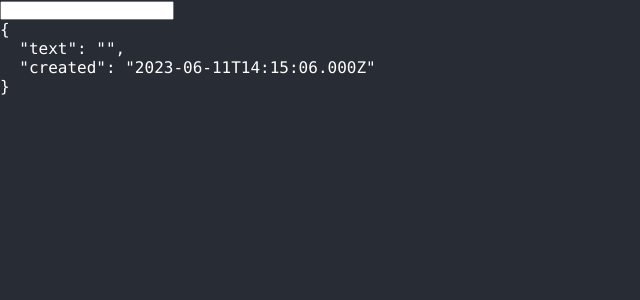
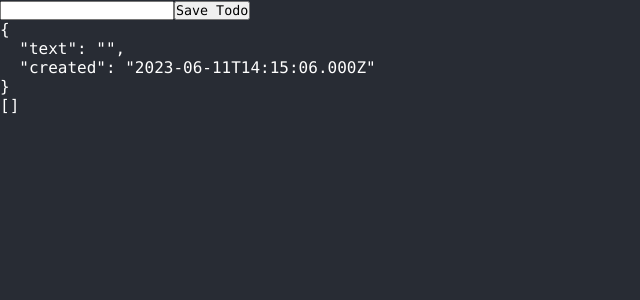
Before and after one commit to dmm22/todo, a React (Vite) app: page / in a window 1280 px wide. Shown: the top 300 px of the page, without its empty margins (0-640 px from the left). Built offline with nearby package versions, Linux system fonts and the light colour scheme.

Commit message:
Add function to save todos

```diff
--- a/src/components/CurrentTodo.tsx
+++ b/src/components/CurrentTodo.tsx
@@ -4,18 +4,25 @@ interface CurrentTodoProps {
     created: Date
   }
   editCurrentTodo: (newText: string) => void
+  todoInputRef: React.MutableRefObject<HTMLInputElement | null>
+  saveCurrentTodo: (key?: string) => void
 }
 
 export default function CurrentTodo({
   currentTodo,
   editCurrentTodo,
+  todoInputRef,
+  saveCurrentTodo,
 }: CurrentTodoProps) {
   return (
     <div>
       <input
         onChange={e => editCurrentTodo(e.target.value)}
         value={currentTodo.text}
+        ref={todoInputRef}
+        onKeyDown={e => saveCurrentTodo(e.key)}
       />
+      <button onClick={() => saveCurrentTodo()}>Save Todo</button>
     </div>
   )
 }
--- a/src/components/Todos.tsx
+++ b/src/components/Todos.tsx
@@ -1,14 +1,38 @@
-import { useState } from "react"
+import { useState, useRef } from "react"
 import CurrentTodo from "./CurrentTodo"
+import Todo from "../types/todo"
 
 export default function Todos() {
+  const [todos, setTodos] = useState<Todo[]>([])
   const [currentTodo, setCurrentTodo] = useState({
     text: "",
     created: new Date(),
   })
 
+  const todoInputRef = useRef<HTMLInputElement | null>(null)
+
   function editCurrentTodo(newText: string) {
     setCurrentTodo(currentTodo => ({ ...currentTodo, text: newText }))
+  }
+
+  function saveCurrentTodo(key?: string) {
+    if (!key || key === "Enter") {
+      const existingTodoIndex = todos.findIndex(
+        ({ created }) => created === currentTodo.created
+      )
+
+      if (existingTodoIndex >= 0) {
+        setTodos(todos =>
+          todos.map(todo =>
+            todo.created === currentTodo.created ? currentTodo : todo
+          )
+        )
+      } else {
+        setTodos(todos => [...todos, currentTodo])
+        todoInputRef.current?.focus()
+      }
+      setCurrentTodo({ text: "", created: new Date() })
+    }
   }
 
   return (
@@ -16,8 +40,11 @@ export default function Todos() {
       <CurrentTodo
         currentTodo={currentTodo}
         editCurrentTodo={editCurrentTodo}
+        todoInputRef={todoInputRef}
+        saveCurrentTodo={saveCurrentTodo}
       />
       <pre>{JSON.stringify(currentTodo, null, 2)}</pre>
+      <pre>{JSON.stringify(todos, null, 2)}</pre>
     </section>
   )
 }
--- /dev/null
+++ b/src/types/Todo.ts
@@ -0,0 +1,4 @@
+export default interface Todo {
+  text: string
+  created: Date
+}
```
